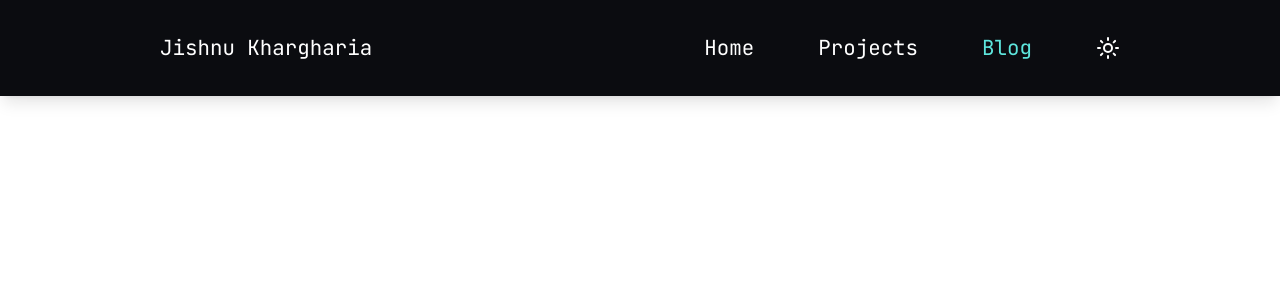
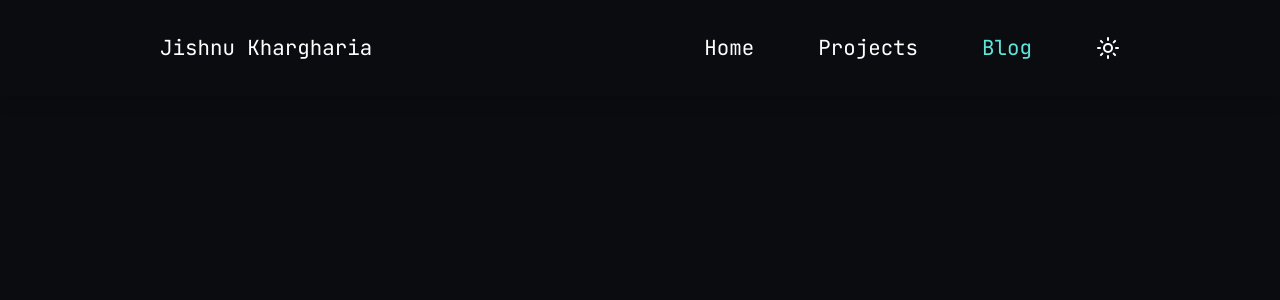
Before and after one commit to jishkhar/portfolio2, a Next.js app: page /blog in a window 1280 px wide. Shown: the top 300 px of the page. Built offline with nearby package versions, Linux system fonts and the light colour scheme.

Commit message:
modify blog ui

```diff
--- a/src/app/blog/page.tsx
+++ b/src/app/blog/page.tsx
@@ -1,7 +1,9 @@
 const page = () => {
   return (
     <>
-        blogs
+        <div className="bg-[#0b0c10] h-screen">
+          blogs
+        </div>
     </>
   )
 }
```
